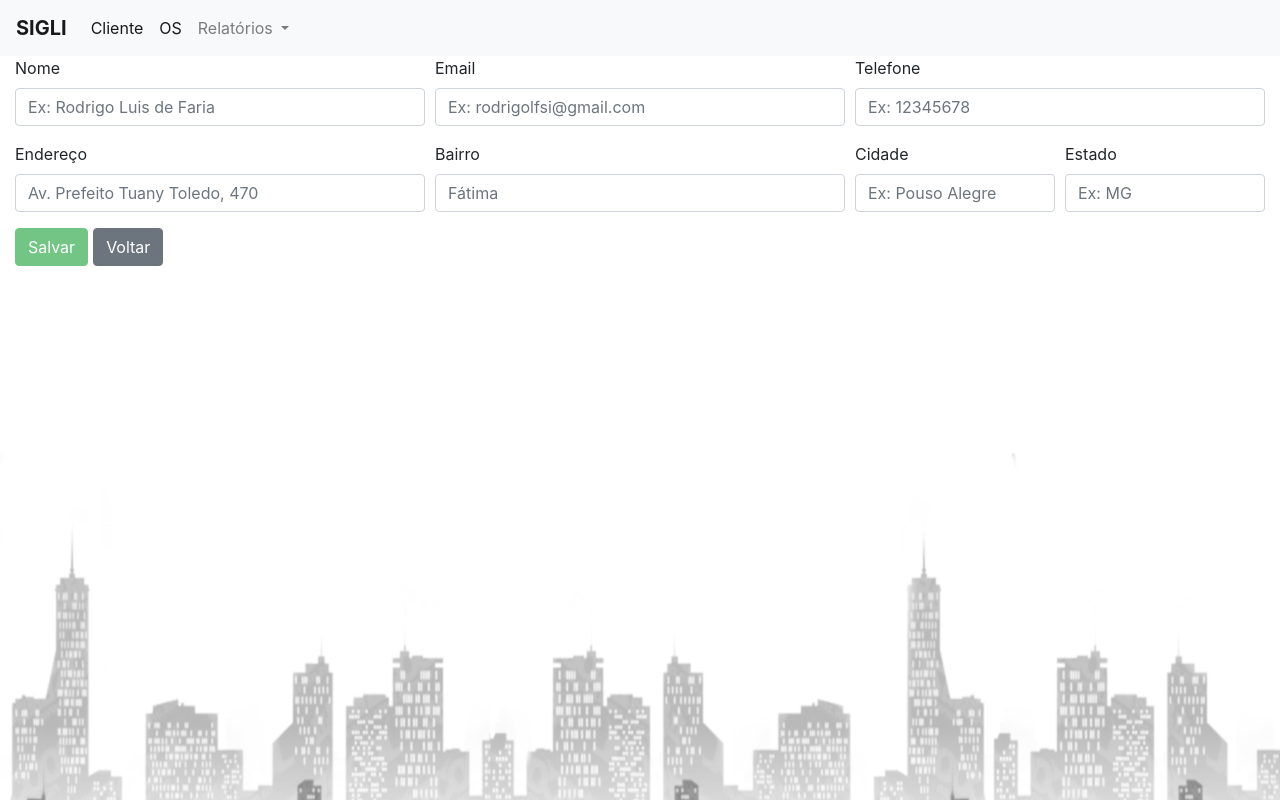
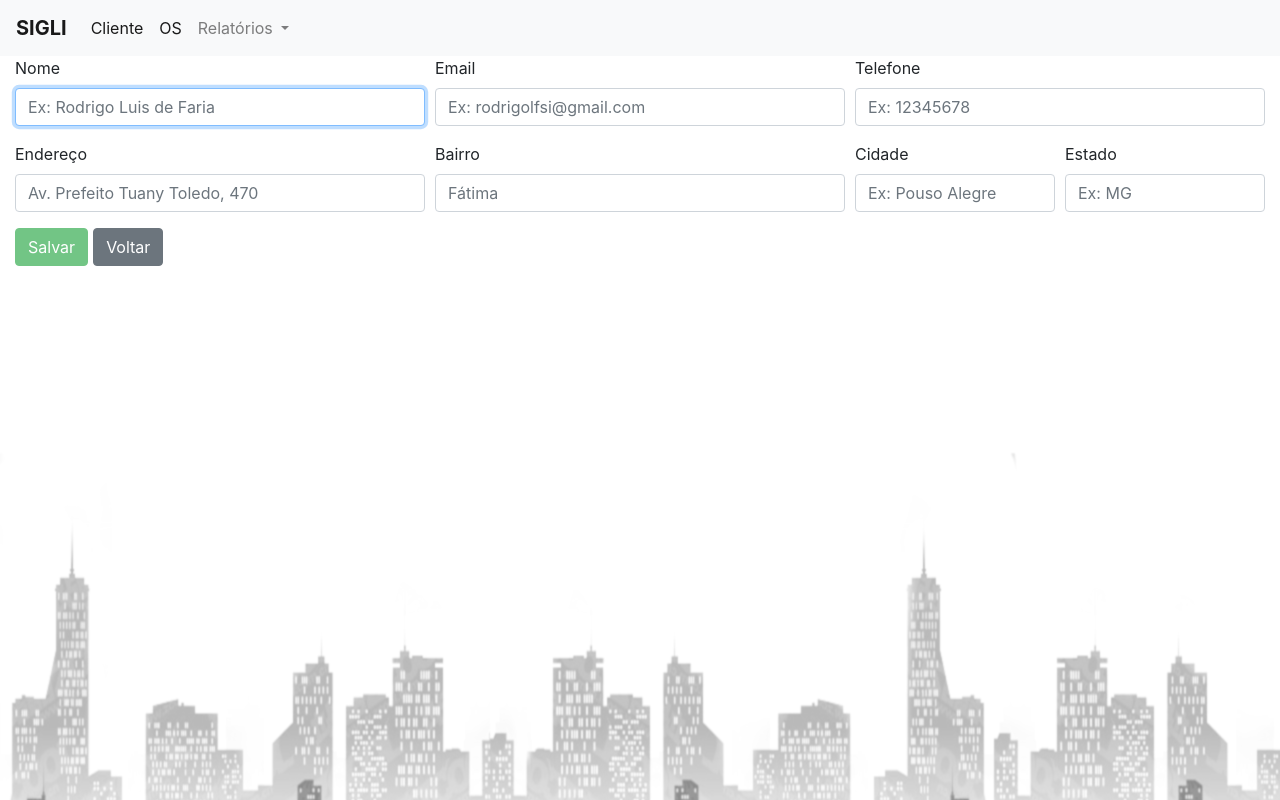
Before and after one commit to niltoncezar95/2018-si7-finalHomework, an Angular app in the folder ordemDeServico/: page /cliente in a window 1280 px wide. Built offline with nearby package versions, Linux system fonts and the light colour scheme.

Commit message:
Foco no campo nome/cliente

```diff
--- a/ordemDeServico/src/app/cliente/cliente.component.html
+++ b/ordemDeServico/src/app/cliente/cliente.component.html
@@ -2,7 +2,7 @@
   <div class="form-row">
     <div class="form-group col-md-4">
       <label for="inputName4">Nome</label>
-      <input type="Name" class="form-control" id="inputName4" placeholder="Ex: Rodrigo Luis de Faria" name="nome"
+      <input type="Name" class="form-control" id="inputName4" #name placeholder="Ex: Rodrigo Luis de Faria" name="nome"
       required
       [(ngModel)]="newCliente.nome">
     </div>
--- a/ordemDeServico/src/app/cliente/cliente.component.ts
+++ b/ordemDeServico/src/app/cliente/cliente.component.ts
@@ -2,6 +2,7 @@ import { Component, OnInit } from '@angular/core';
 import { Cliente } from './cliente';
 import { Location } from '@angular/common';
 import { ClienteService } from './cliente.service';
+import { ViewChild, ElementRef } from '@angular/core';
 
 @Component({
   selector: 'app-cliente',
@@ -9,6 +10,9 @@ import { ClienteService } from './cliente.service';
   styleUrls: ['./cliente.component.css']
 })
 export class ClienteComponent implements OnInit {
+
+  @ViewChild('name') inputElement : ElementRef;
+
   newCliente: Cliente;
 
   clientes: Cliente[] = [];
@@ -20,6 +24,7 @@ export class ClienteComponent implements OnInit {
   ngOnInit() {
     this.newCliente = new Cliente();
     this.showMessageError = false;
+    this.setFocus();
   }
 
   saveCliente() {
@@ -34,7 +39,12 @@ export class ClienteComponent implements OnInit {
       }
 
       this.newCliente = new Cliente();
+      this.setFocus();
     }
+  }
+
+  setFocus(){
+    this.inputElement.nativeElement.focus();
   }
 
   goBack(): void {
```
